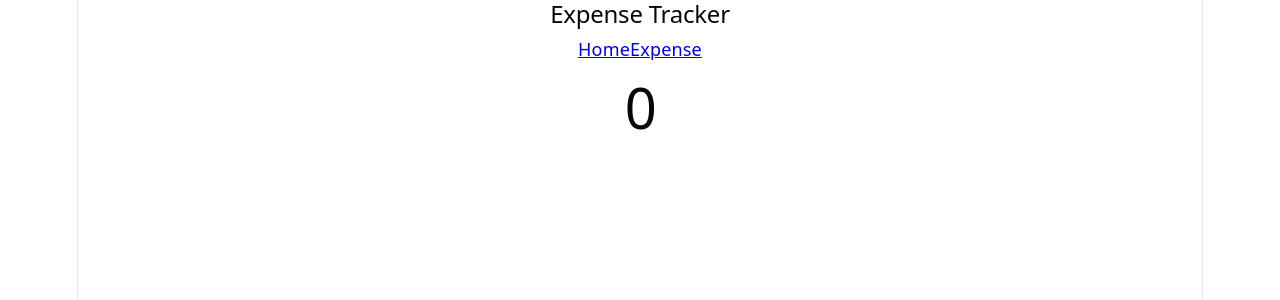
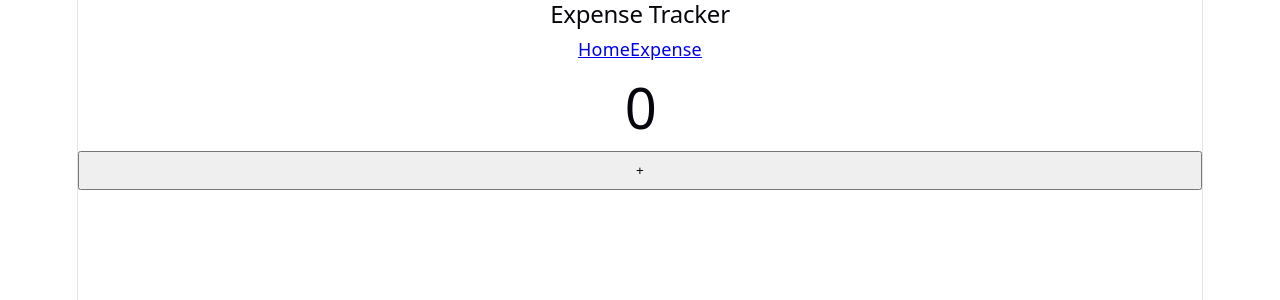
Before and after one commit to abhi12012/expense-tracker-react, a React (Vite) app in the folder expense-tracker-react/: page /counter in a window 1280 px wide. Shown: the top 300 px of the page. Built offline with nearby package versions, Linux system fonts and the light colour scheme.

Commit message:
imcrement added seen browser

```diff
--- a/expense-tracker-react/src/components/Counter.jsx
+++ b/expense-tracker-react/src/components/Counter.jsx
@@ -21,9 +21,17 @@ function Counter() {
     initialState
   );
 
-  return (
+ return (
+  <>
     <h1>{state}</h1>
-  );
+
+    <button
+  onClick={() => dispatch("increment")}
+>
+  +
+</button>
+  </>
+);
 
 }
 
```
